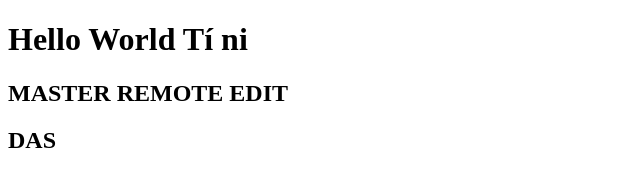
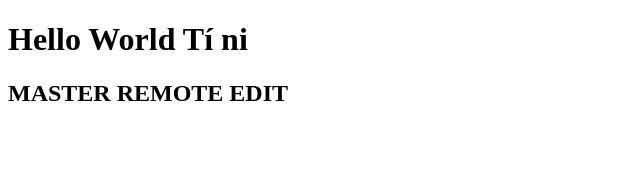
Before and after one commit to kaitouhung/github_test, a plain HTML site: page index.html in a window 1280 px wide. Shown: the full height of the page, 0-640 px from the left. Drawn offline with Linux system fonts and the light colour scheme.

Commit message:
upppppppp

```diff
--- a/index.html
+++ b/index.html
@@ -15,7 +15,8 @@
 
 
 
-  <h2>DAS</h2>
+
+
 
 </body>
 
```
